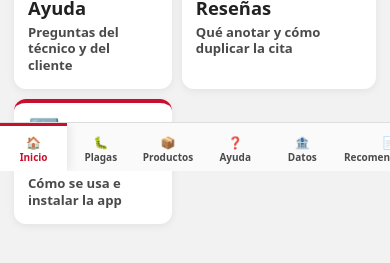
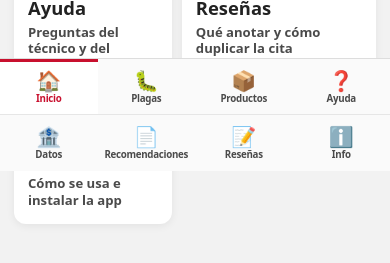
Before and after one commit to guillermo031982/teayuda-a-tecnicos, a plain HTML site: page index.html in a window 390 px wide. Shown: the part 673-936 px from the top of the page. Drawn offline with Linux system fonts and the light colour scheme.

Commit message:
Muestra la barra inferior en dos filas fijas
Los ocho accesos quedan visibles, sin desplazamiento horizontal, y el contenido deja sitio para la barra y el margen del iPhone. La caché PWA pasa a v24.

Co-authored-by: guillermo031982 <guillermo031982@users.noreply.github.com>

```diff
--- a/app.css
+++ b/app.css
@@ -1,7 +1,7 @@
 :root{--r:#C8102E;--g:#4A4A4A;--l:#F2F2F2}
 *{box-sizing:border-box}
 html{color-scheme:light}
-body{margin:0;font-family:system-ui,Segoe UI,Roboto,sans-serif;background:var(--l);color:#222;padding-bottom:calc(76px + env(safe-area-inset-bottom));line-height:1.45}
+body{margin:0;font-family:system-ui,Segoe UI,Roboto,sans-serif;background:var(--l);color:#222;padding-bottom:var(--nav-h,calc(128px + env(safe-area-inset-bottom)));line-height:1.45}
 button,input{font:inherit}
 button{cursor:pointer;-webkit-tap-highlight-color:transparent}
 button:focus-visible{outline:2px solid var(--r);outline-offset:2px}
@@ -117,7 +117,7 @@ h2.intro{margin-top:0}
 .btn{margin-top:10px}
 #updCard .btn{width:auto;padding:10px 14px}
 
-body.stepping{padding-bottom:calc(136px + env(safe-area-inset-bottom))}
+body.stepping{padding-bottom:var(--nav-h,calc(188px + env(safe-area-inset-bottom)))}
 #pager{display:flex;gap:8px;padding:8px 10px 0}
 #pager[hidden]{display:none}
 #pager button{flex:1;padding:12px;border:0;border-radius:8px;font-weight:700;color:#fff}
@@ -130,11 +130,12 @@ body.stepping{padding-bottom:calc(136px + env(safe-area-inset-bottom))}
 .chk input{width:22px;height:22px;margin-top:1px;flex:none;accent-color:var(--r)}
 
 .nav{position:fixed;bottom:0;left:0;right:0;display:flex;flex-direction:column;background:#fff;border-top:1px solid #ddd;z-index:30;padding-bottom:env(safe-area-inset-bottom)}
-#tabs{display:flex;overflow-x:auto;scrollbar-width:none}
-#tabs button{flex:0 0 auto;min-width:4.2rem;border:0;background:#fafafa;color:var(--g);padding:8px 8px;font-weight:700;font-size:12px;border-top:3px solid transparent;border-radius:0}
-#tabs button[data-tab="home"]{position:sticky;left:0;z-index:2;box-shadow:4px 0 8px #0001}
+#tabs{display:grid;grid-template-columns:repeat(4,minmax(0,1fr));overflow:visible}
+#tabs button{display:flex;flex-direction:column;align-items:center;justify-content:center;gap:2px;min-width:0;min-height:56px;overflow:hidden;border:0;border-top:3px solid transparent;background:#fafafa;color:var(--g);padding:6px 2px 7px;font-weight:700;font-size:12px;line-height:1.15;border-radius:0;text-align:center}
+#tabs button:nth-child(-n+4){box-shadow:inset 0 -1px 0 #e6e6e6}
 #tabs button.on{color:var(--r);border-top-color:var(--r);background:#fff}
-#tabs span{display:block;font-size:10px;line-height:1.15}
+#tabs .tabico{font-size:20px;line-height:1}
+#tabs button span:last-child{display:block;max-width:100%;font-size:clamp(8.5px,2.5vw,11px);letter-spacing:-0.03em;line-height:1.15;white-space:nowrap}
 
 .buscar{display:block;margin:0 0 8px;font-size:12px;font-weight:700;letter-spacing:.4px;text-transform:uppercase;color:var(--g)}
 .buscar input{display:block;width:100%;margin-top:6px;border:0;border-radius:12px;padding:14px;background:#fff;box-shadow:0 2px 8px #0001;text-transform:none;letter-spacing:0;font-weight:600;font-size:1rem;color:#222}
@@ -181,5 +182,5 @@ body.stepping{padding-bottom:calc(136px + env(safe-area-inset-bottom))}
 
 .filewarn{background:#fff7f8;border:1px solid var(--r);border-radius:12px;padding:12px;margin-bottom:12px;color:#222}
 .filewarn b{color:var(--r)}
-.toast{position:fixed;left:50%;bottom:calc(90px + env(safe-area-inset-bottom));transform:translateX(-50%);background:#222;color:#fff;padding:12px 18px;border-radius:10px;z-index:90;max-width:90%;box-shadow:0 4px 14px #0005}
+.toast{position:fixed;left:50%;bottom:calc(var(--nav-h,140px) + 12px);transform:translateX(-50%);background:#222;color:#fff;padding:12px 18px;border-radius:10px;z-index:90;max-width:90%;box-shadow:0 4px 14px #0005}
 .toast[hidden]{display:none}
--- a/app.js
+++ b/app.js
@@ -1345,6 +1345,7 @@ function render() {
     else b.removeAttribute('aria-current');
   });
   bind(view);
+  fitNav();
   const anchor = r.anchor && document.getElementById(r.anchor);
   if (anchor) anchor.scrollIntoView({block: 'start'});
   else window.scrollTo(0, 0);
@@ -1459,6 +1460,13 @@ document.addEventListener('click', e => {
   }
 });
 
+function fitNav() {
+  const nav = document.querySelector('.nav');
+  if (!nav) return;
+  document.documentElement.style.setProperty('--nav-h', Math.ceil(nav.getBoundingClientRect().height) + 'px');
+}
+addEventListener('resize', fitNav);
+
 document.getElementById('tabs').addEventListener('click', e => {
   const b = e.target.closest('button');
   if (!b) return;
--- a/index.html
+++ b/index.html
@@ -11,7 +11,7 @@
 <link rel="manifest" href="manifest.json">
 <link rel="icon" href="icon-192.png">
 <link rel="apple-touch-icon" href="apple-touch-icon.png">
-<link rel="stylesheet" href="app.css?v=23">
+<link rel="stylesheet" href="app.css?v=24">
 <title>TeAyuda · Teneplagas</title>
 </head>
 <body>
@@ -24,17 +24,17 @@
 <footer class="nav">
   <div id="pager" hidden></div>
   <div id="tabs">
-    <button type="button" data-tab="home">🏠 <span>Inicio</span></button>
-    <button type="button" data-tab="plagas">🐛 <span>Plagas</span></button>
-    <button type="button" data-tab="productos">📦 <span>Productos</span></button>
-    <button type="button" data-tab="ayuda">❓ <span>Ayuda</span></button>
-    <button type="button" data-tab="datos">🏦 <span>Datos</span></button>
-    <button type="button" data-tab="recomendaciones">📄 <span>Recomendaciones</span></button>
-    <button type="button" data-tab="resenas">📝 <span>Reseñas</span></button>
-    <button type="button" data-tab="info">ℹ️ <span>Info</span></button>
+    <button type="button" data-tab="home"><span class="tabico" aria-hidden="true">🏠</span><span>Inicio</span></button>
+    <button type="button" data-tab="plagas"><span class="tabico" aria-hidden="true">🐛</span><span>Plagas</span></button>
+    <button type="button" data-tab="productos"><span class="tabico" aria-hidden="true">📦</span><span>Productos</span></button>
+    <button type="button" data-tab="ayuda"><span class="tabico" aria-hidden="true">❓</span><span>Ayuda</span></button>
+    <button type="button" data-tab="datos"><span class="tabico" aria-hidden="true">🏦</span><span>Datos</span></button>
+    <button type="button" data-tab="recomendaciones"><span class="tabico" aria-hidden="true">📄</span><span>Recomendaciones</span></button>
+    <button type="button" data-tab="resenas"><span class="tabico" aria-hidden="true">📝</span><span>Reseñas</span></button>
+    <button type="button" data-tab="info"><span class="tabico" aria-hidden="true">ℹ️</span><span>Info</span></button>
   </div>
 </footer>
-<script src="updater.js?v=23"></script>
-<script src="app.js?v=23"></script>
+<script src="updater.js?v=24"></script>
+<script src="app.js?v=24"></script>
 </body>
 </html>
--- a/sw.js
+++ b/sw.js
@@ -1,4 +1,4 @@
-const C = 'ta-v23';
+const C = 'ta-v24';
 const F = [
   './',
   'index.html',
--- a/updater.js
+++ b/updater.js
@@ -1,5 +1,5 @@
 /* Actualizador in-app. En cada release subir APP_V y version.json */
-const APP_V = 23, APP_CP = 'ta-';
+const APP_V = 24, APP_CP = 'ta-';
 (function () {
   let LAST = 0, NEWV = 0;
   function tst(m) { if (window.toast) toast(m); else alert(m); }
--- a/version.json
+++ b/version.json
@@ -1 +1 @@
-{"v":23}
+{"v":24}
```
